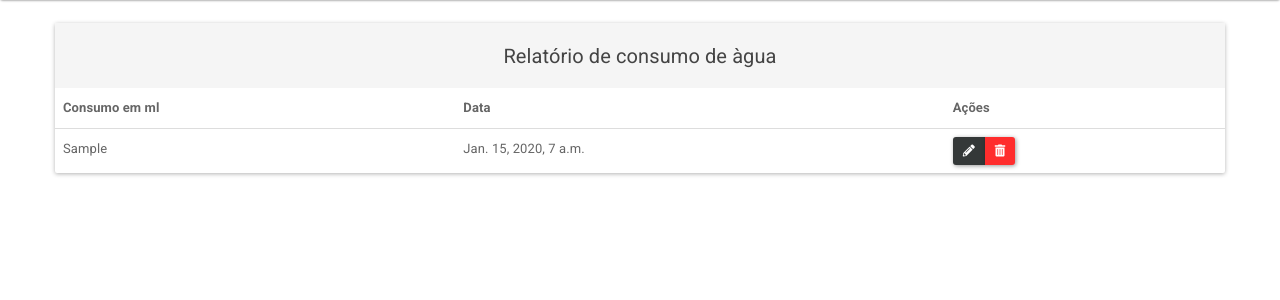
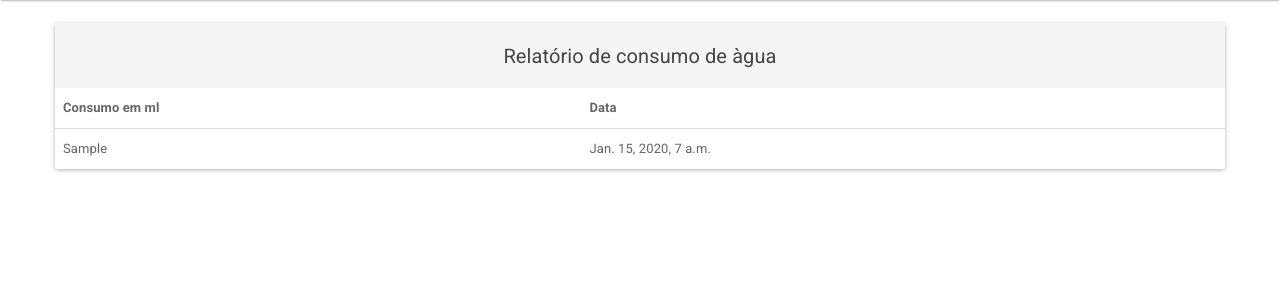
Before and after one commit to douguerty/academia, a Django app: page /relatorio/agua in a window 1280 px wide. Shown: the part 64-364 px from the top of the page. Run offline with Django 3.2, Linux system fonts and the light colour scheme; a user stored in the database is signed in; tables that the repository leaves empty hold one stand-in row (values such as "Sample post"); some libraries are stand-ins or nearby versions.

Commit message:
Ajustes gerais

```diff
--- a/academia/core/templates/relatorio_agua.html
+++ b/academia/core/templates/relatorio_agua.html
@@ -1,6 +1,6 @@
 {% extends "base.html" %}
 
-{% block title %}Treinamentos{% endblock %}
+{% block title %}Consumo de àgua{% endblock %}
 
 {% block content %}
 
@@ -17,52 +17,19 @@
                     <tr>
                         <th>Consumo em ml</th>
                         <th>Data</th>
-                        <th>Ações</th>
                     </tr>
                     {% for r in relatorio %}
                     <tr>
                         <td>{{r.consumo_agua}}</td>
                         <td>{{r.data}}</td>
-                        <td>
-                            <div class="btn-group" role="group" aria-label="Basic example">
-                                <a class="btn btn-sm btn-primary" href="#"><i class="fas fa-pencil-alt"></i></a>
-                                <a class="btn-delete btn btn-sm btn-danger" name="{{ treinamento.id }}"><i class="fas fa-trash-alt"></i></a>
-                            </div>
-                        </td>
                     </tr>
                     {% endfor %}
                 </table>
             {% else %}
                 <div class="panel-body" align="center">
-                    <h6>Nenhum treinamento cadastrado <a class="btn btn-sm btn-success" href="{% url 'core:treinamento' %}"><i class="fas fa-plus"></i></a></h6>
+                    <h6>Nenhum consumo de àgua registrado <a class="btn btn-sm btn-success" href="{% url 'core:consumo_agua' %}"><i class="fas fa-plus"></i></a></h6>
                 </div>
             {% endif %}
-        </div>
-    </div>
-</div>
-
-<div id="modalDelete" class="modal fade">
-    <div class="modal-dialog" role="document">
-        <div class="modal-content">
-
-            <div class="modal-header">
-                <button type="button" class="close" data-dismiss="modal">
-                <span aria-hidden="true">&times</span>
-                </button>
-                <h3 id="modal-title" class="modal-title text-center"></h3>
-            </div>
-
-            <div id="modal-body" class="modal-body" align="center"></div>
-            <input type="hidden" id="id-treinamento" />
-
-            <div class="modal-footer">
-                <button id="btn-nao" type="button" class="btn btn-sm btn-danger" data-dismiss="modal">
-                </button>
-                <button id="btn-sim" type="button" class="btn btn-sm btn-success">
-                    <i class="fas fa-check" aria-hidden="true"></i> Sim
-                </button>
-            </div>
-
         </div>
     </div>
 </div>
```
